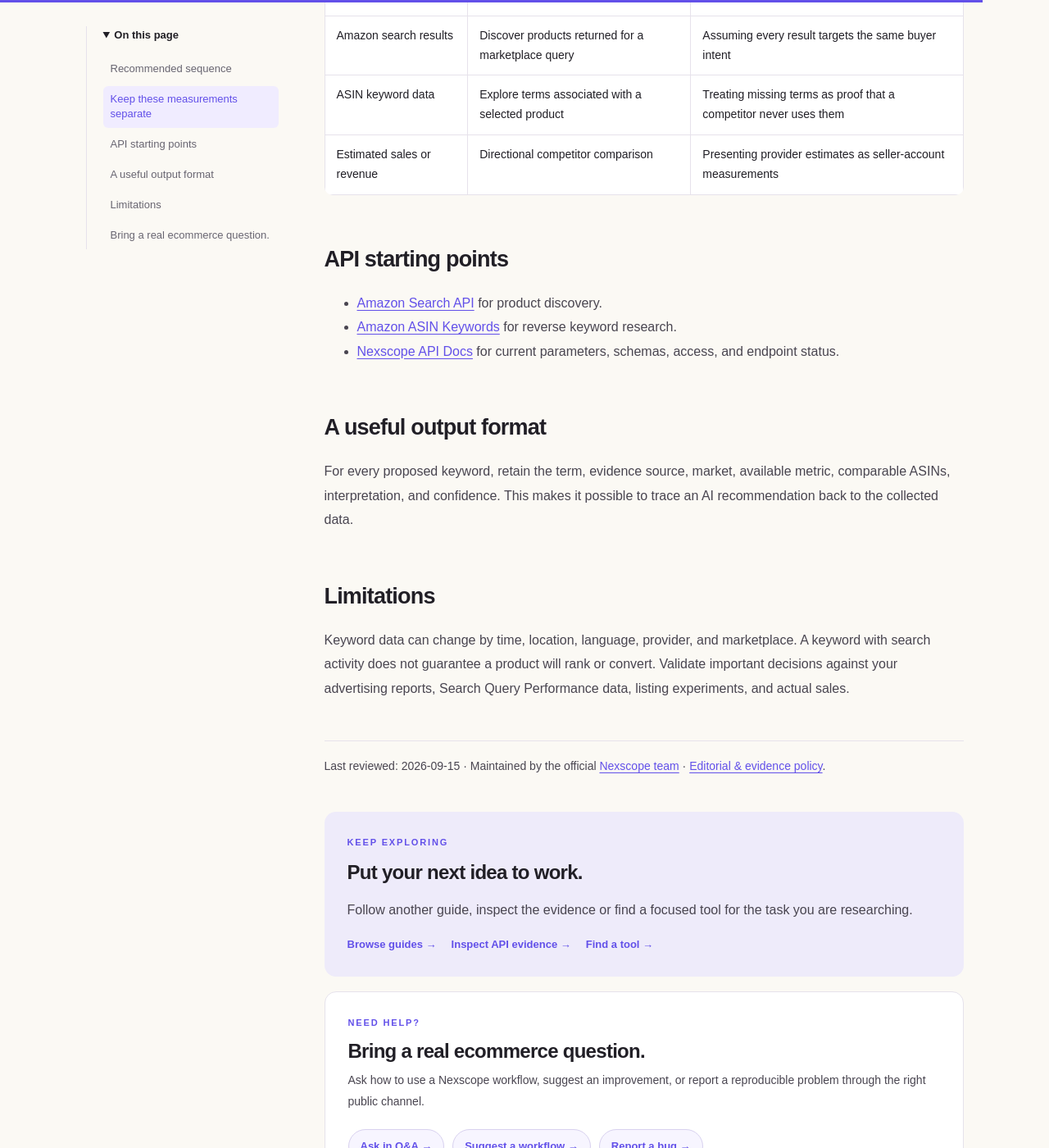
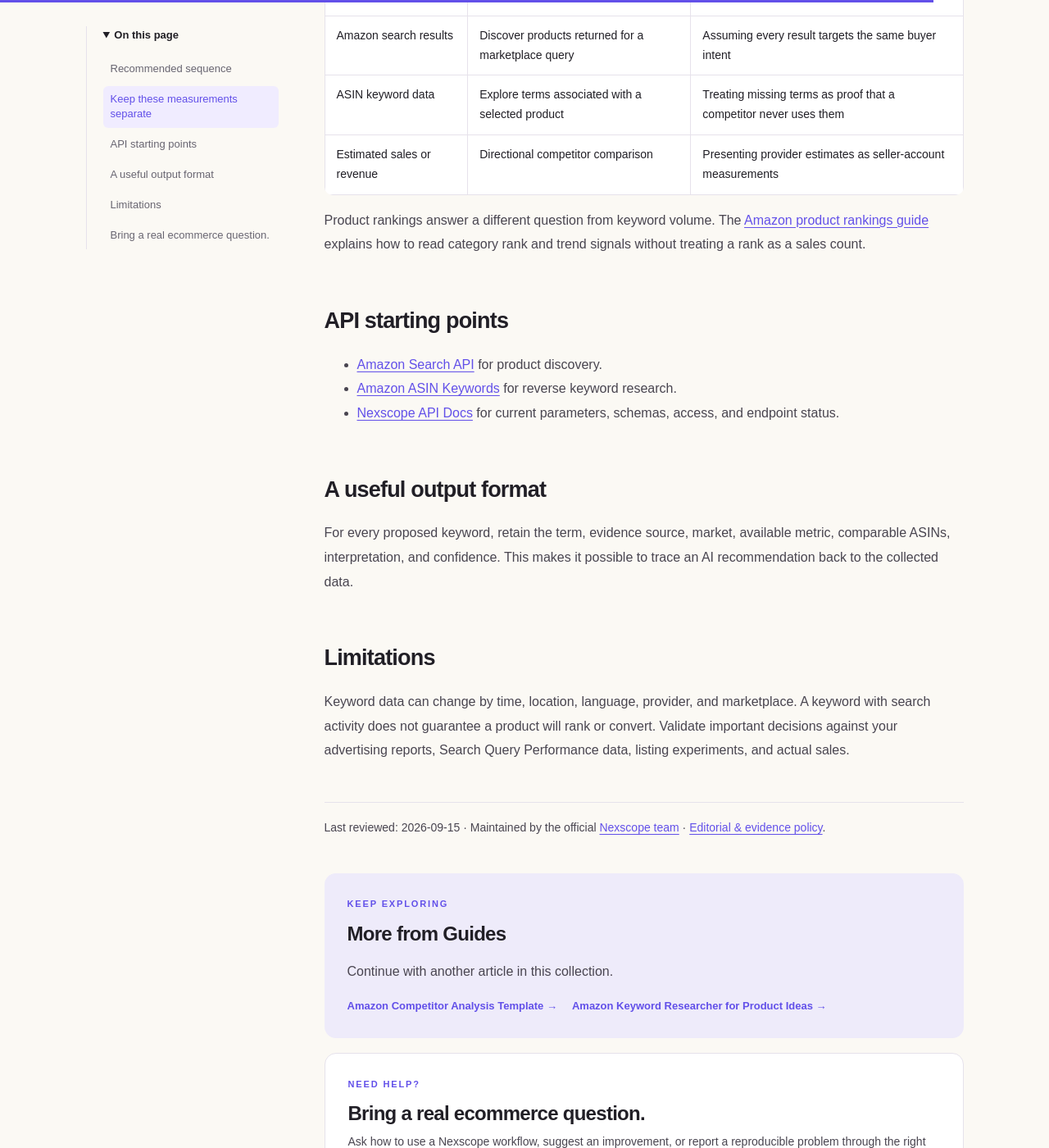
Before and after one commit to nexscope-ai/ecommerce-ai-tools, a Jekyll site: the page built from docs/guides/amazon-competitor-keyword-research.md, in a window 1280 px wide and 1400 px high, scrolled down 1607 px. Shown: the whole window at 82% size. Built offline with Jekyll 4.4.1, drawn with Linux system fonts in a browser that asks for light colours.

Commit message:
Improve discovery paths for uncrawled learning articles

```diff
--- a/docs/_layouts/default.html
+++ b/docs/_layouts/default.html
@@ -198,9 +198,27 @@
       <article>
         {% if page.resource_hub %}{% include resource-library.html %}{% else %}{{ content }}{% endif %}
         {% if page.last_reviewed %}<p class="reviewed">Last reviewed: {{ page.last_reviewed }} · Maintained by the official <a href="{{ '/about/' | relative_url }}">Nexscope team</a> · <a href="{{ '/editorial-policy/' | relative_url }}">Editorial &amp; evidence policy</a>.</p>{% endif %}
-        {% unless is_hub or page.editorial_only %}
-        <section class="article-next" aria-label="Next steps"><span class="eyebrow">Keep exploring</span><h2>Put your next idea to work.</h2><p>Follow another guide, inspect the evidence or find a focused tool for the task you are researching.</p><div><a href="{{ '/guides/' | relative_url }}">Browse guides →</a><a href="{{ '/api-evidence/' | relative_url }}">Inspect API evidence →</a><a href="https://learn.nexscope.ai/tools/">Find a tool →</a></div></section>
-        {% endunless %}
+        {% if page.schema_type == 'Article' %}
+          {% assign article_pages = site.pages | where: 'schema_type', 'Article' | where_exp: 'item', 'item.sitemap != false' | sort: 'url' %}
+          {% assign siblings = article_pages | where_exp: 'item', 'item.path contains section' %}
+          {% if siblings.size > 1 %}
+            {% for item in siblings %}
+              {% if item.url == page.url %}
+                {% assign previous_index = forloop.index0 | minus: 1 %}
+                {% assign next_index = forloop.index0 | plus: 1 %}
+              {% endif %}
+            {% endfor %}
+            {% if previous_index < 0 %}{% assign previous_index = siblings.size | minus: 1 %}{% endif %}
+            {% if next_index >= siblings.size %}{% assign next_index = 0 %}{% endif %}
+            {% assign previous_article = siblings[previous_index] %}
+            {% assign next_article = siblings[next_index] %}
+            <section class="article-next" aria-label="Related articles"><span class="eyebrow">Keep exploring</span><h2>More from {% if section == 'ecommerce-trends' %}Insights{% elsif section == 'api-evidence' %}API evidence{% elsif section == 'case-studies' %}Case studies{% elsif section == 'alternatives' %}Comparisons{% else %}Guides{% endif %}</h2><p>Continue with another article in this collection.</p><div><a href="{{ previous_article.url | relative_url }}">{{ previous_article.title | escape }} →</a>{% if previous_article.url != next_article.url %}<a href="{{ next_article.url | relative_url }}">{{ next_article.title | escape }} →</a>{% endif %}</div></section>
+          {% endif %}
+        {% else %}
+          {% unless is_hub or page.editorial_only %}
+          <section class="article-next" aria-label="Next steps"><span class="eyebrow">Keep exploring</span><h2>Put your next idea to work.</h2><p>Follow another guide, inspect the evidence or find a focused tool for the task you are researching.</p><div><a href="{{ '/guides/' | relative_url }}">Browse guides →</a><a href="{{ '/api-evidence/' | relative_url }}">Inspect API evidence →</a><a href="https://learn.nexscope.ai/tools/">Find a tool →</a></div></section>
+          {% endunless %}
+        {% endif %}
         {% unless is_hub or page.community_page or page.suppress_article_help %}
         <section class="article-help" aria-labelledby="article-help-title"><div><span class="eyebrow">Need help?</span><h2 id="article-help-title">Bring a real ecommerce question.</h2><p>Ask how to use a Nexscope workflow, suggest an improvement, or report a reproducible problem through the right public channel.</p></div><div class="article-help-links"><a href="https://github.com/nexscope-ai/ecommerce-ai-tools/discussions/categories/q-a">Ask in Q&amp;A →</a><a href="https://github.com/nexscope-ai/ecommerce-ai-tools/discussions/categories/ideas">Suggest a workflow →</a><a href="https://github.com/nexscope-ai/ecommerce-ai-tools/issues/new/choose">Report a bug →</a></div><p class="article-help-more"><a href="{{ '/community/' | relative_url }}">See community and support options →</a></p></section>
         {% endunless %}
--- a/docs/guides/amazon-competitor-keyword-research.md
+++ b/docs/guides/amazon-competitor-keyword-research.md
@@ -39,6 +39,8 @@
 | ASIN keyword data | Explore terms associated with a selected product | Treating missing terms as proof that a competitor never uses them |
 | Estimated sales or revenue | Directional competitor comparison | Presenting provider estimates as seller-account measurements |
 
+Product rankings answer a different question from keyword volume. The [Amazon product rankings guide]({{ '/amazon-product-rankings-guide/' | relative_url }}) explains how to read category rank and trend signals without treating a rank as a sales count.
+
 ## API starting points
 
 - [Amazon Search API](https://www.nexscope.ai/api-docs/amazon-search?view=api&utm_source=learn.nexscope.ai&utm_medium=referral&utm_campaign=ecommerce_ai_tools&utm_content=keyword_guide_search&co-from=learn) for product discovery.
```
Also changed, not shown: other parts of docs/guides/amazon-competitor-keyword-research.md (+2 -2 lines), docs/ecommerce-trends/1688-image-search-sourcing.md (+4 -2 lines), docs/ecommerce-trends/amazon-accelerate-2026-seller-ai-workflow-watchlist.md (+4 -2 lines), docs/ecommerce-trends/codex-ecommerce-nexscope-api-workflows.md (+4 -2 lines).
